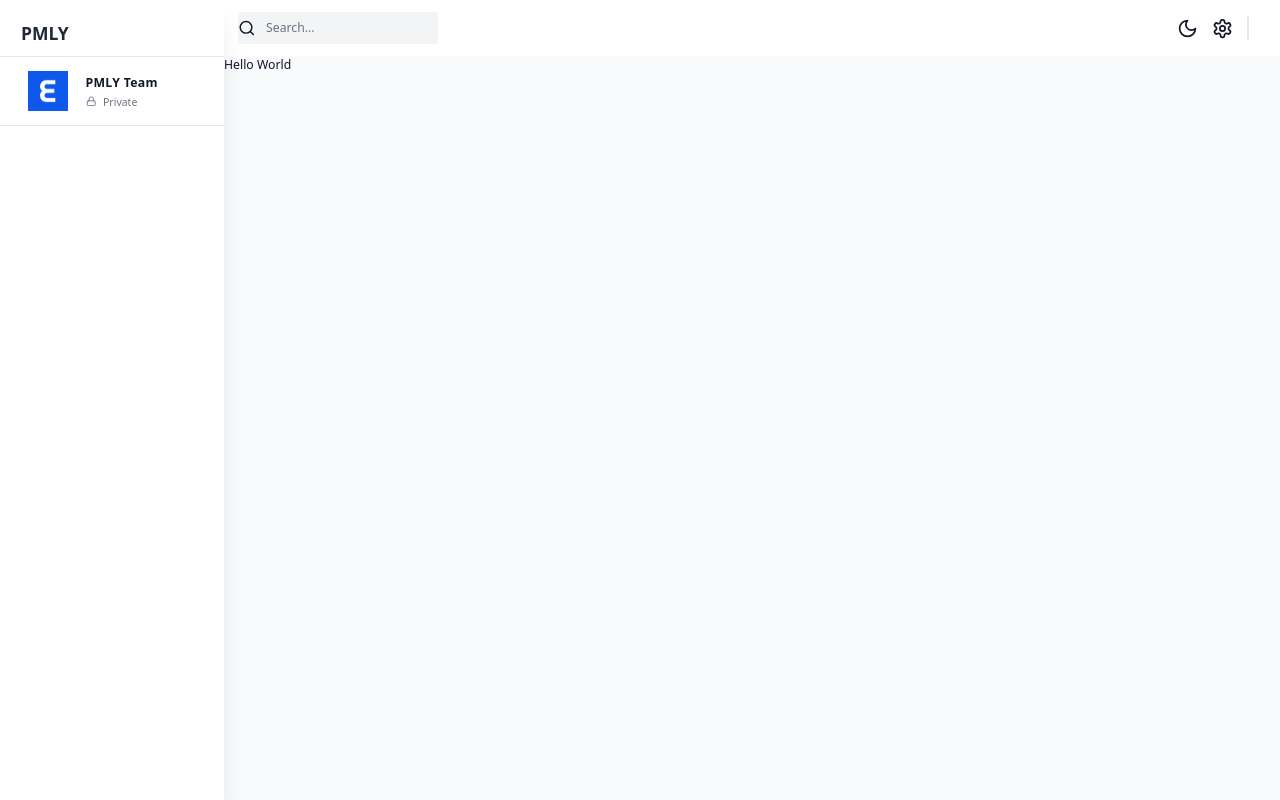
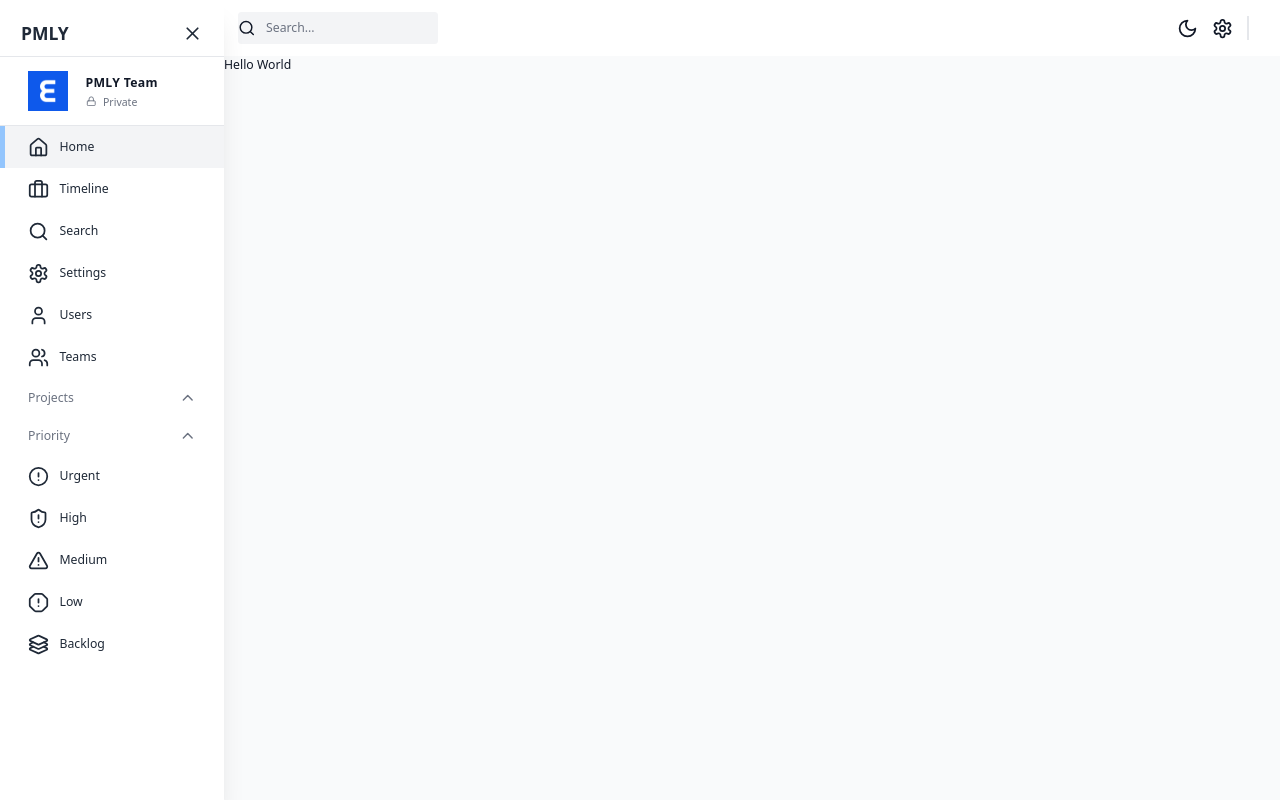
Before and after one commit to pinakpani-mukherjee/pmly-frontend, a Next.js app: page / in a window 1280 px wide. Built offline with nearby package versions, Linux system fonts and the light colour scheme; no server answers.

Commit message:
finished adding element strcture to the sidebar

```diff
--- a/src/app/(Components)/Sidebar/index.tsx
+++ b/src/app/(Components)/Sidebar/index.tsx
@@ -1,16 +1,39 @@
 "use client";
 import { useAppDispatch, useAppSelector } from "@/app/redux";
-import { Link, LockIcon, LucideIcon } from "lucide-react";
+import { setIsSidebarCollapsed } from "@/app/state";
+import {
+  AlertCircle,
+  AlertOctagon,
+  AlertTriangle,
+  Briefcase,
+  ChevronDown,
+  ChevronUp,
+  Home,
+  Layers3,
+  LockIcon,
+  LucideIcon,
+  Search,
+  Settings,
+  ShieldAlert,
+  User,
+  Users,
+  X,
+} from "lucide-react";
 import Image from "next/image";
+import Link from "next/link";
 import { usePathname } from "next/navigation";
 import { useState } from "react";
 
 const Sidebar = () => {
   const [showProjects, setShowProjects] = useState(true);
   const [showPriority, setShowPriority] = useState(true);
+  const dispatch = useAppDispatch();
+  const isSidebarCollapsed = useAppSelector(
+    (state) => state.global.isSidebarCollapsed,
+  );
 
   const sidebarClassNames = `fixed flex flex-col h-[100%] justify-between shadow-xl transition-all duration-300 h-full
-  z-40 dark:bg-black overflow-y-auto bg-white w-64
+  z-40 dark:bg-black overflow-y-auto bg-white ${isSidebarCollapsed ? "w-0 hidden" : "w-64"}
   `;
   return (
     <div className={sidebarClassNames}>
@@ -20,6 +43,16 @@
           <div className="text-xl font-bold text-gray-800 dark:text-white">
             PMLY
           </div>
+          {isSidebarCollapsed ? null : (
+            <button
+              className="py-3"
+              onClick={() => {
+                dispatch(setIsSidebarCollapsed(!isSidebarCollapsed));
+              }}
+            >
+              <X className="h-6 w-6 text-gray-800 hover:text-gray-500 dark:text-white" />
+            </button>
+          )}
         </div>
         {/*Team */}
         <div className="flex items-center gap-5 border-y-[1.5px] border-gray-200 px-8 py-4 dark:border-gray-700">
@@ -35,6 +68,65 @@
           </div>
         </div>
         {/*Navbar Links */}
+        <nav className="z-10 w-full">
+          <SidebarLink icon={Home} label="Home" href="/" />
+          <SidebarLink icon={Briefcase} label="Timeline" href="/timeline" />
+          <SidebarLink icon={Search} label="Search" href="/search" />
+          <SidebarLink icon={Settings} label="Settings" href="/settings" />
+          <SidebarLink icon={User} label="Users" href="/users" />
+          <SidebarLink icon={Users} label="Teams" href="/teams" />
+        </nav>
+        {/* Projects*/}
+        <button
+          onClick={() => setShowProjects((prev) => !prev)}
+          className="flex w-full items-center justify-between px-8 py-3 text-gray-500"
+        >
+          <span>Projects</span>
+          {showProjects ? (
+            <ChevronUp className="h-5 w-5" />
+          ) : (
+            <ChevronDown className="h-5 w-5" />
+          )}
+        </button>
+        {/* Projects list */}
+
+        {/* Priorities */}
+        <button
+          onClick={() => setShowPriority((prev) => !prev)}
+          className="flex w-full items-center justify-between px-8 py-3 text-gray-500"
+        >
+          <span>Priority</span>
+          {showPriority ? (
+            <ChevronUp className="h-5 w-5" />
+          ) : (
+            <ChevronDown className="h-5 w-5" />
+          )}
+        </button>
+        {showPriority && (
+          <>
+            <SidebarLink
+              icon={AlertCircle}
+              label="Urgent"
+              href="/priority/urgent"
+            />
+            <SidebarLink
+              icon={ShieldAlert}
+              label="High"
+              href="/priority/high"
+            />
+            <SidebarLink
+              icon={AlertTriangle}
+              label="Medium"
+              href="/priority/medium"
+            />
+            <SidebarLink icon={AlertOctagon} label="Low" href="/priority/low" />
+            <SidebarLink
+              icon={Layers3}
+              label="Backlog"
+              href="/priority/backlog"
+            />
+          </>
+        )}
       </div>
     </div>
   );
@@ -44,29 +136,18 @@
   href: string;
   icon: LucideIcon;
   label: string;
-  isCollapsed: boolean;
 }
 
-const SidebarLink = ({
-  href,
-  icon: Icon,
-  label,
-  isCollapsed,
-}: sidebarLinkProps) => {
+const SidebarLink = ({ href, icon: Icon, label }: sidebarLinkProps) => {
   const pathname = usePathname();
   const isActive =
     pathname === href || (pathname === "/" && href === "/dashboard");
-  const screenWidth = window.innerWidth;
-  const dispatch = useAppDispatch();
-  const isSidebarCollapsed = useAppSelector(
-    (state) => state.global.isSidebarCollapsed,
-  );
   return (
     <Link href={href} className="w-full">
       <div
         className={`relative flex cursor-pointer items-center gap-3 transition-colors hover:bg-gray-100 dark:bg-black dark:hover:bg-gray-700 ${
           isActive ? "bg-gray-100 text-white dark:bg-gray-600" : ""
-        } `}
+        } justify-start px-8 py-3`}
       >
         {isActive && (
           <div className="absolute left-0 top-0 h-[100%] w-[5px] bg-blue-200" />
```
